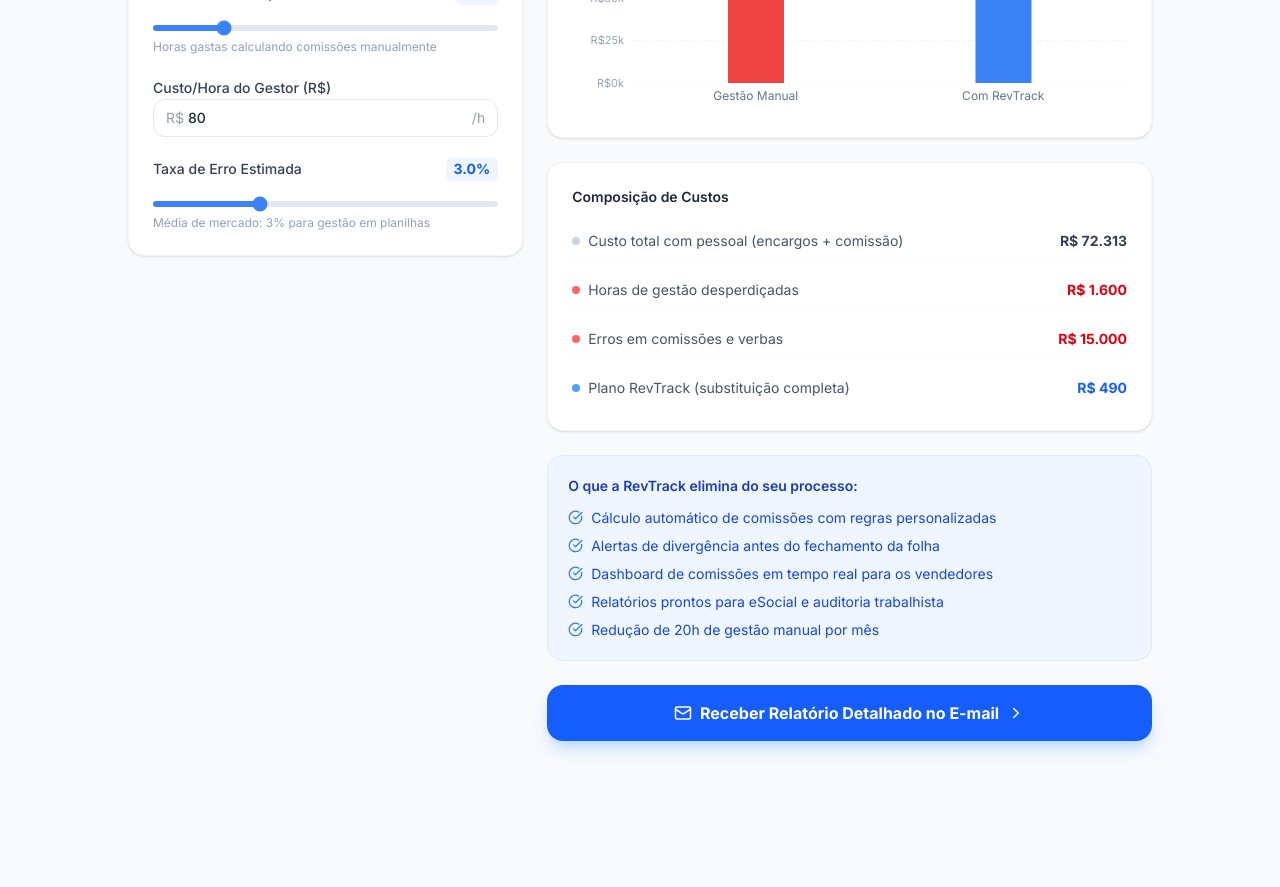
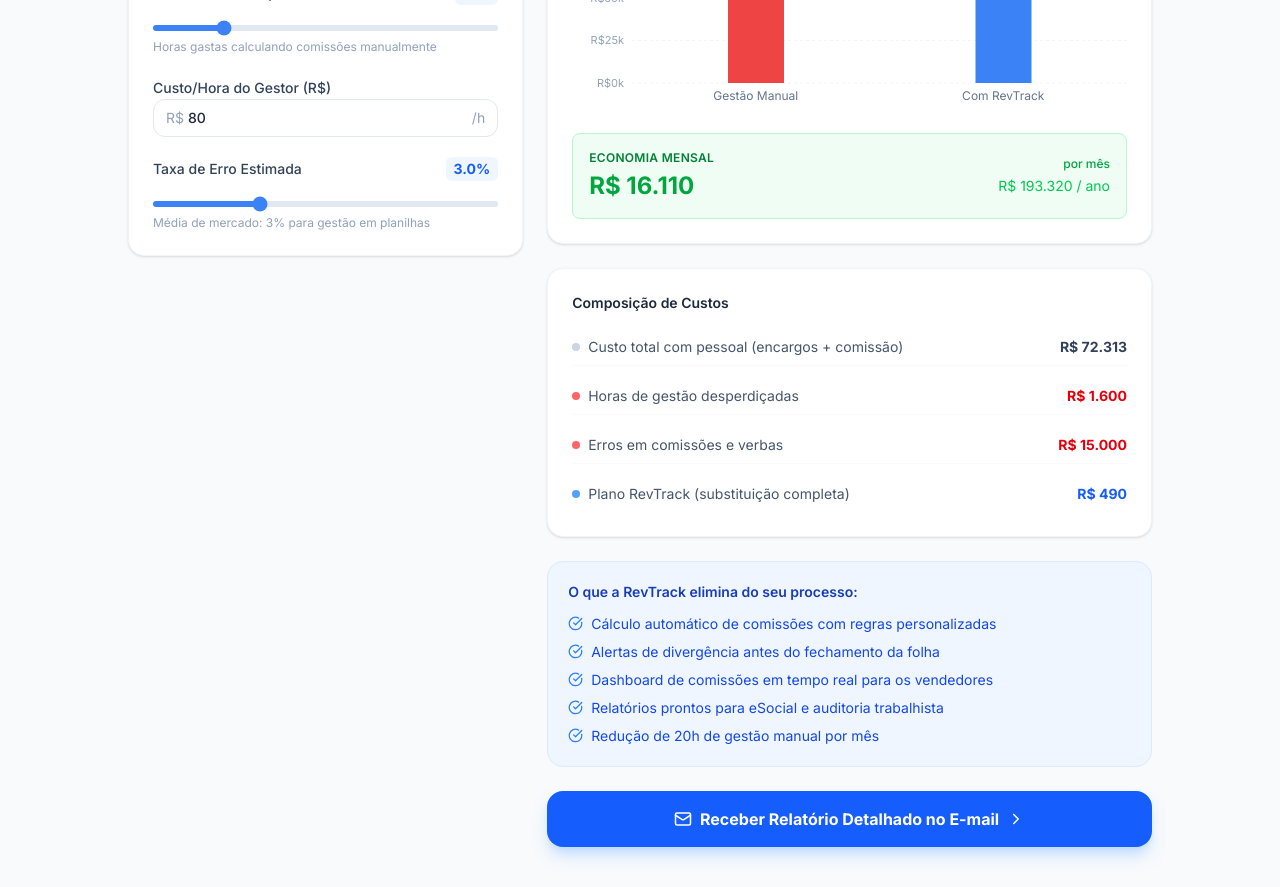
Before and after one commit to bezerraalbuquerque-sketch/calculadora-roi, a Next.js app: page / in a window 1280 px wide. Shown: the part 920-1807 px from the top of the page. Before the commit the page ends 1701 px from the top, so only its background shows below. Built offline with nearby package versions, Linux system fonts and the light colour scheme.

Commit message:
Add: incluir economia mensal no gráfico comparativo

```diff
--- a/app/components/ROICalculator.tsx
+++ b/app/components/ROICalculator.tsx
@@ -516,6 +516,16 @@
                 </Bar>
               </BarChart>
             </ResponsiveContainer>
+            <div className="mt-5 p-4 bg-green-50 border border-green-200 rounded-lg flex items-center justify-between">
+              <div>
+                <p className="text-xs font-semibold text-green-700 uppercase tracking-wide mb-1">Economia Mensal</p>
+                <p className="text-2xl font-bold text-green-600">{fmt(Math.max(0, calc.monthlySavings))}</p>
+              </div>
+              <div className="text-right">
+                <p className="text-xs text-green-600 font-medium mb-1">por mês</p>
+                <p className="text-sm text-green-500">{fmt(Math.max(0, calc.annualSavings))} / ano</p>
+              </div>
+            </div>
           </div>
 
           {/* Breakdown */}
```
